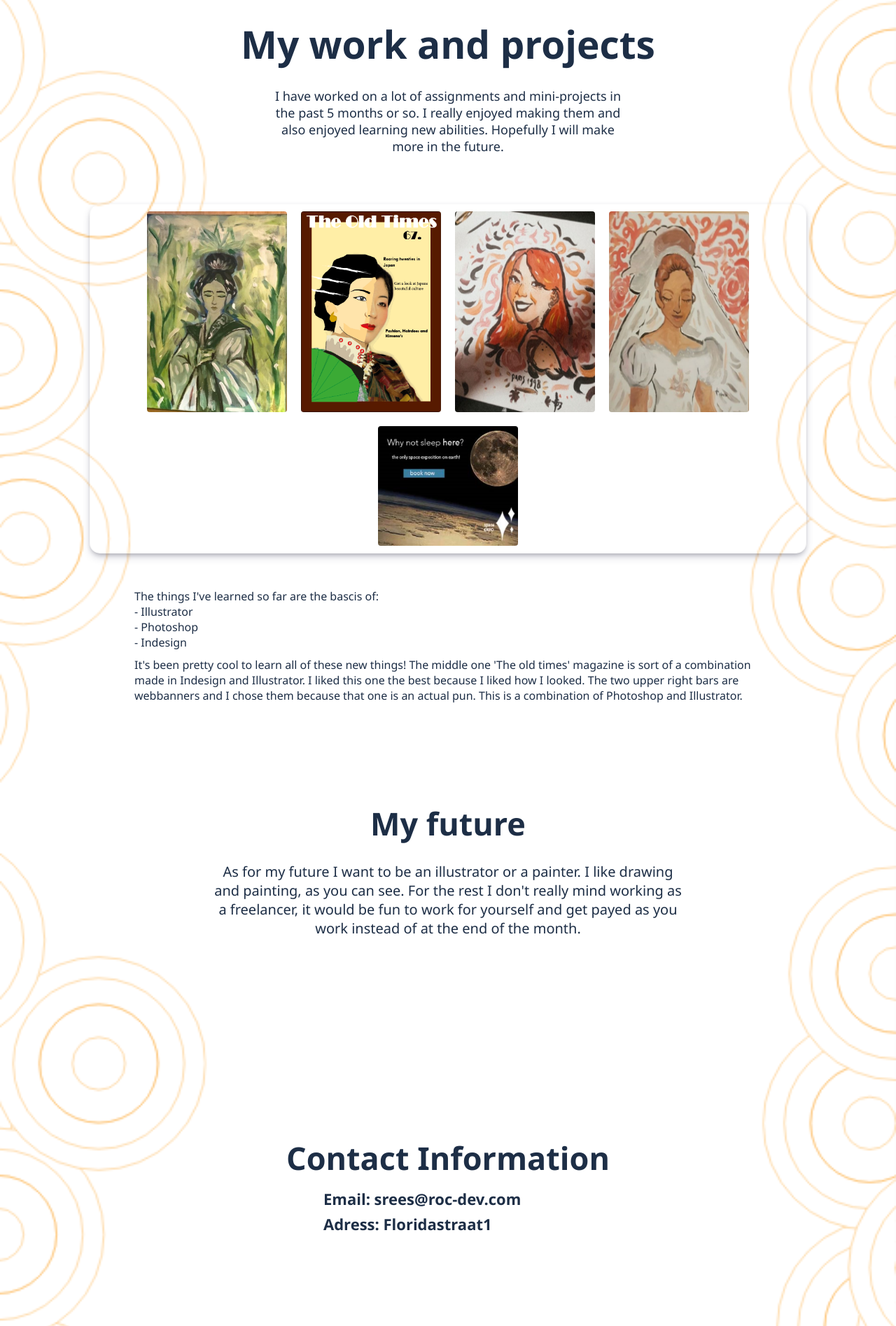
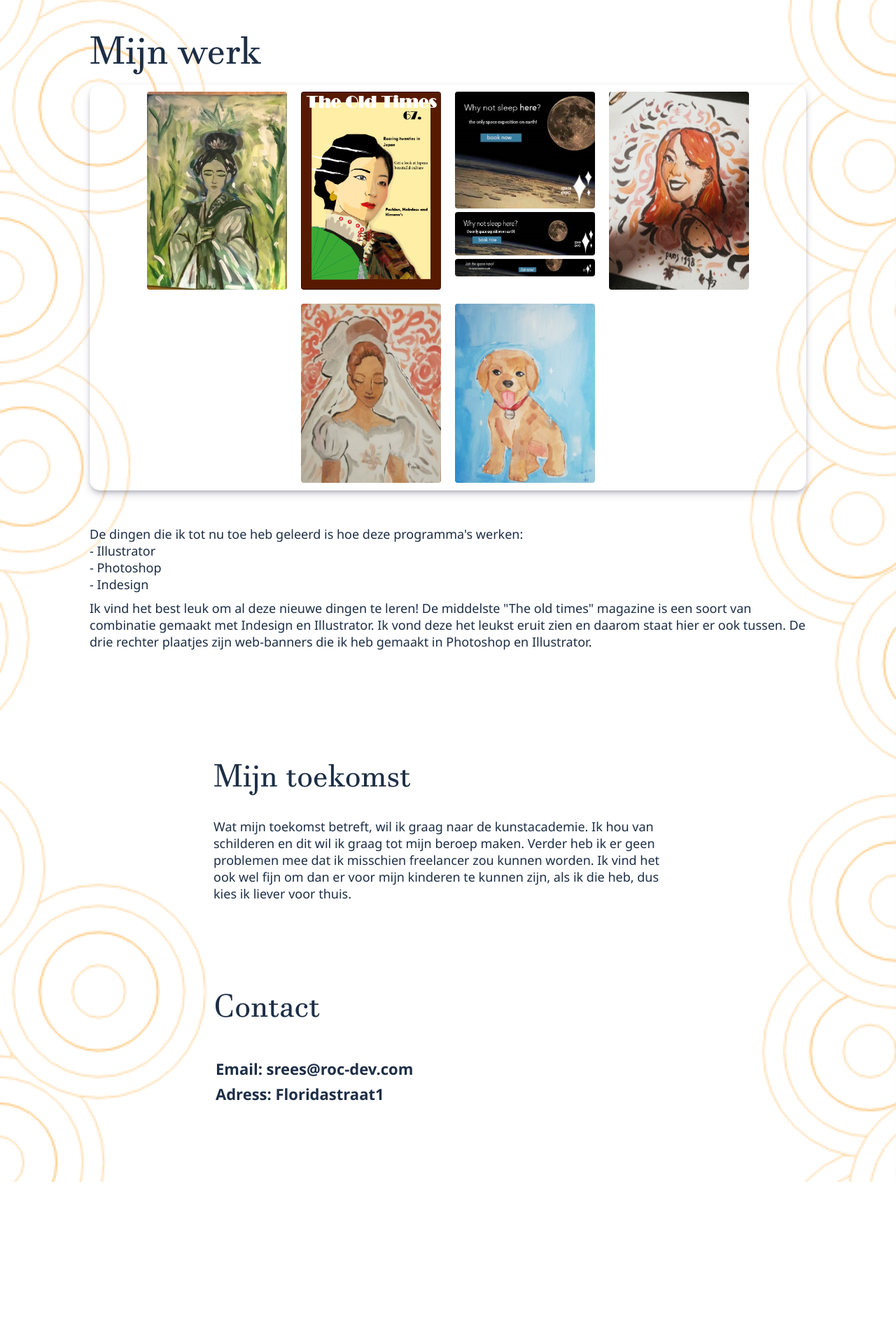
Before and after one commit to cedricheijlman/portfolio-mv-sd-project, a plain HTML site: page sharonvanrees/infoPage.html in a window 1280 px wide. Shown: the part 740-2635 px from the top of the page at 70% size. After the commit the page ends 2429 px from the top, so only its background shows below. Drawn offline with Linux system fonts and the light colour scheme.

Commit message:
Sharon van Rees Portfolio Updated

```diff
--- a/sharonvanrees/infoPage.css
+++ b/sharonvanrees/infoPage.css
@@ -3,6 +3,13 @@
   margin: 0;
   color: #1d2e46;
   padding: 0;
+
+}
+
+
+@font-face {
+  font-family: "Javanese Text";
+  src: url("javanese-text.woff");
 }
 
 body {
@@ -27,28 +34,33 @@ body {
   width: 250px;
   height: 250px;
   border-radius: 500%;
-  margin-bottom: 25px;
+  margin-bottom: 50px;
   box-shadow: rgba(60, 64, 67, 0.3) 0px 1px 2px 0px,
     rgba(60, 64, 67, 0.15) 0px 2px 6px 2px;
 }
 
 .introduction__text {
   display: flex;
-  align-items: center;
-  text-align: center;
+  padding: 0 20px;
   flex-direction: column;
   max-width: 550px;
-  font-family: "Segoe UI", Tahoma, Geneva, Verdana, sans-serif;
+
+
 }
 
 .introduction__text h2 {
   font-size: 45px;
+  font-family: "Javanese Text";
+  margin-bottom: -10px;
+  font-weight: 200;
 }
 
 .introduction__text p {
   font-size: 18px;
   font-weight: 600;
-  margin: 10px 15px;
+  margin: 0px 0;
+  font-family: "Segoe UI";
+  margin-bottom: 12px;
 }
 
 /* Work Section */
@@ -58,48 +70,42 @@ body {
   display: flex;
   flex-direction: column;
   align-items: center;
+  margin-top: 55px;
 }
 
 .work__text {
-  display: flex;
-  flex-direction: column;
+
   align-items: center;
-  text-align: center;
-  width: 100%;
-  font-family: "Segoe UI", Tahoma, Geneva, Verdana, sans-serif;
+  text-align: left;
+  width: 80%;
+
 }
 
 .work__text h2 {
   font-size: 55px;
-  margin: 25px 0;
+  margin-bottom: -15px;
   word-wrap: break-word;
+  font-family: "Javanese Text";
+  font-weight: 200;
+  line-height: 60px;
+
 }
 
 .work__text p {
+  font-family: "Segoe UI",
+    Tahoma,
+    Geneva,
+    Verdana,
+    sans-serif;
   max-width: 500px;
-  font-weight: 500;
+  font-weight: 400;
   margin-bottom: 50px;
   font-size: 18px;
   margin-left: 15px;
   margin-right: 15px;
 }
 
-.work__text button {
-  padding: 15px 25px;
-  border-radius: 15px;
-  border: none;
-  margin: 10px 30px;
-  background-color: #879dbe0e;
-  border: 1px solid white;
-  transition: all 0.4s;
-  box-shadow: rgba(50, 50, 93, 0.25) 0px 6px 12px -2px,
-    rgba(0, 0, 0, 0.3) 0px 3px 7px -3px;
-}
 
-.work__text button:hover {
-  transform: scale(1.1);
-  cursor: pointer;
-}
 
 /* Work __ Projects Section */
 
@@ -108,7 +114,7 @@ body {
   border: 1px solid rgba(221, 221, 221, 0.212);
   width: 80%;
   font-family: "Segoe UI", Tahoma, Geneva, Verdana, sans-serif;
-  min-height: 500px;
+
   border-radius: 15px;
   display: flex;
   flex-direction: row;
@@ -125,73 +131,111 @@ body {
   border-radius: 4px;
 }
 
-.workAndProjects img:nth-last-of-type(1) {
-  max-height: 200px;
-}
+
 
 .workAndProjects__text {
   font-family: "Segoe UI", Tahoma, Geneva, Verdana, sans-serif;
-  max-width: 70%;
+  max-width: 80%;
   font-weight: 500;
+  font-size: 18px;
   margin-top: 50px;
 }
 
 .workAndProjects__text p {
   margin-bottom: 10px;
+
+
+
 }
 
 /* My future Section */
 
 #myFuture {
   width: 100%;
-  height: 60vh;
+  text-align: left;
+  margin-top: 150px;
   display: flex;
   align-items: center;
+
   justify-content: center;
   font-family: "Segoe UI", Tahoma, Geneva, Verdana, sans-serif;
 }
 
 .myFuture__text {
-  width: 700px;
-  text-align: center;
+  margin: 0 35px;
+  display: flex;
+  flex-direction: column;
+  align-items: center;
+  width: 100%
 }
 
 .myFuture__text h2 {
+  width: 100%;
   font-size: 45px;
-  margin-bottom: 25px;
+  font-weight: 400;
+  max-width: 670px;
+  line-height: 60px;
+  margin-bottom: 20px;
+  font-family: "Javanese Text";
 }
 
 .myFuture__text p {
-  font-size: 20px;
+  font-size: 18px;
   font-weight: 500;
-  margin: 0 15px;
+  max-width: 670px;
+  width: 100%;
+  font-family: 'Segoe UI', Tahoma, Geneva, Verdana, sans-serif;
 }
 
 /* Contact */
 #contact {
-  text-align: center;
+  text-align: left;
   width: 100%;
   height: 50vh;
   display: flex;
   align-items: center;
-  justify-content: center;
+
   font-family: "Segoe UI", Tahoma, Geneva, Verdana, sans-serif;
+
+}
+
+.contact__text {
+  display: flex;
+  flex-direction: column;
+  align-items: center;
+  width: 100%;
+  text-align: left;
+  margin: 0 35px;
+
 }
 
 .contact__text h2 {
   font-size: 45px;
+  text-align: left;
+  font-weight: 200;
+  width: 100%;
+  max-width: 670px;
 }
 
 .contact__text h3 {
   font-size: 22px;
   margin: 3px;
+
 }
 
 .contact__text div {
+  width: 100%;
+  max-width: 670px;
   margin-top: 10px;
   display: flex;
   flex-direction: column;
   align-items: flex-start;
-  justify-content: center;
-  padding-left: 50px;
+
+
 }
+
+/* Overige */
+
+h2 {
+  font-family: "Javanese Text";
+}
--- a/sharonvanrees/infoPage.html
+++ b/sharonvanrees/infoPage.html
@@ -1,5 +1,6 @@
 <!DOCTYPE html>
 <html lang="en">
+
 <head>
   <link rel="stylesheet" href="infoPage.css" />
   <meta charset="UTF-8" />
@@ -7,63 +8,68 @@
   <meta name="viewport" content="width=device-width, initial-scale=1.0" />
   <title>Document</title>
 </head>
+
 <body>
   <section id="introduction">
     <img src="./profilepicture.png" />
     <div class="introduction__text">
-        <h2>Introduction</h2>
+      <h2>Over mij</h2>
       <p>
-          Hi! I'm Sharon van Rees and I am a graphic design student at ROC MBO College.
-          This is what I have done so far and what I liked the most while working
-          on the graphic design projects.
+        Hallo! Ik ben Sharon van Rees en ik ben 16 jaar oud
+        Ik studeer mediavormgeven op het ROC MBO College
+        Almere Buiten.
+        Dit is alles wat ik tot nu toe heb gedaan en
+        waar ik het meest trots op ben.
       </p>
+      <p>Ik heb voor deze opleiding op het Poort lyceum gezeten in
+        Almere Poort.</p>
     </div>
   </section>
   <section id="work">
     <div class="work__text">
-        <h2>My work and projects</h2>
-        <p>
-          I have worked on a lot of assignments and mini-projects in the past 5
-          months or so. I really enjoyed making them and also enjoyed learning
-          new abilities. Hopefully I will make more in the future.
-        </p>
-
+      <h2>Mijn werk</h2>
     </div>
     <!--Projects and Work-->
     <div class="workAndProjects">
       <img src="./projects/1.png" />
       <img src="./projects/2.png" />
-
+      <div style="display: flex; flex-direction: column;"> <img src="./projects/3.png" /><img style="margin-top: -5px"
+          src="./projects/3-2.png" />
+        <img style="margin-top: -5px;" src="./projects/3-3.png" /></div>
       <img src="./projects/4.png" />
       <img src="./projects/5.png" />
-          <img src="./projects/3.png" />
+      <img src="./projects/6.png" />
     </div>
 
-        <div class="workAndProjects__text"><p>The things I've learned so far are the bascis of: <br>
+    <div class="workAndProjects__text">
+      <p>De dingen die ik tot nu toe heb geleerd is hoe deze programma's werken:
+        <br>
         - Illustrator <br>
         - Photoshop<br>
         - Indesign
-          </p><p>It's been pretty cool to learn all of these new things!
-            The middle one 'The old times' magazine is sort of a combination made in Indesign and Illustrator.
-           I liked this one the best because I liked how I looked.
-           The two upper right bars are webbanners and I chose them because that one is
-           an actual pun. This is a combination of Photoshop and Illustrator. </p></div>
+      </p>
+      <p>Ik vind het best leuk om al deze nieuwe dingen te leren!
+        De middelste "The old times" magazine is een soort van combinatie gemaakt met Indesign
+        en Illustrator. Ik vond deze het leukst eruit zien en daarom staat hier er ook tussen.
+        De drie rechter plaatjes zijn web-banners die ik heb gemaakt in Photoshop en Illustrator.
+      </p>
+    </div>
 
   </section>
   <section id="myFuture">
     <div class="myFuture__text">
-        <h2>My future<h2>
+      <h2>Mijn toekomst</h2>
       <p>
-              As for my future I want to be an illustrator or a painter.
-              I like drawing and painting, as you can see.
-              For the rest I don't really mind working as a freelancer,
-              it would be fun to work for yourself and get payed as you
-              work instead of at the end of the month.</p>
+        Wat mijn toekomst betreft, wil ik graag naar de kunstacademie. Ik hou van
+        schilderen en dit wil ik graag tot mijn beroep maken. Verder heb ik er geen
+        problemen mee dat ik misschien freelancer zou kunnen worden. Ik vind het
+        ook wel fijn om dan er voor mijn kinderen te kunnen zijn, als ik die heb, dus
+        kies ik liever voor thuis.</p>
     </div>
   </section>
   <section id="contact">
     <div class="contact__text">
-                <h2>Contact Information</h2>
+      <h2>Contact</h2>
       <div>
         <h3>Email: srees@roc-dev.com
         </h3>
--- a/sharonvanrees/style.css
+++ b/sharonvanrees/style.css
@@ -3,6 +3,12 @@
   padding: 0;
   box-sizing: border-box;
 }
+
+@font-face {
+  font-family: "Javanese Text";
+  src: url("javanese-text.woff");
+}
+
 
 /* Homepage */
 
@@ -24,11 +30,12 @@
 .homepage__title {
   font-size: 190px;
   line-height: 140px;
-
+  font-family: "Javanese Text";
   z-index: 99;
   color: #1d2e46;
   text-shadow: 3px 3px 2px rgb(47, 47, 47);
 }
+
 .homepage__title span {
   font-size: 110px;
 }
@@ -100,6 +107,11 @@
 .homepage__down a {
   text-decoration: none;
   color: black;
+  font-family: "Javanese Text";
+  max-height: 35px;
+  display: flex;
+  align-items: center;
+  justify-content: center;
 }
 
 .homepage__btn {
@@ -110,12 +122,11 @@
   border-radius: 35px;
   cursor: pointer;
   padding: 15px 25px;
+  max-height: 60px;
   width: 250px;
-  justify-content: center;
-  align-items: center;
   transition: all 0.4s;
-  display: flex;
   font-size: 26px;
+
 }
 
 .homepage__btn:hover {
```
Also changed, not shown: sharonvanrees/javanese-text.woff (added), sharonvanrees/projects/3-2.png (added), sharonvanrees/projects/3-3.png (added), sharonvanrees/projects/6.png (added). Lines whose indentation alone changed are shown as unchanged.
